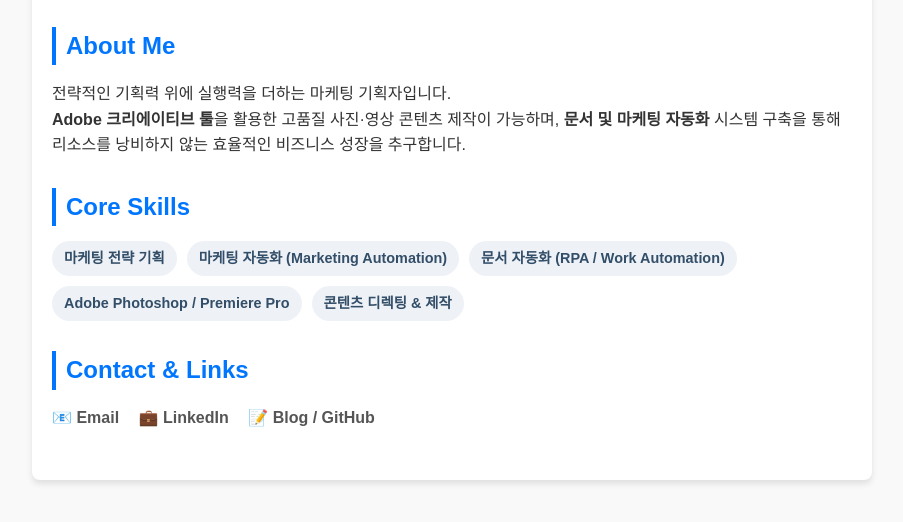
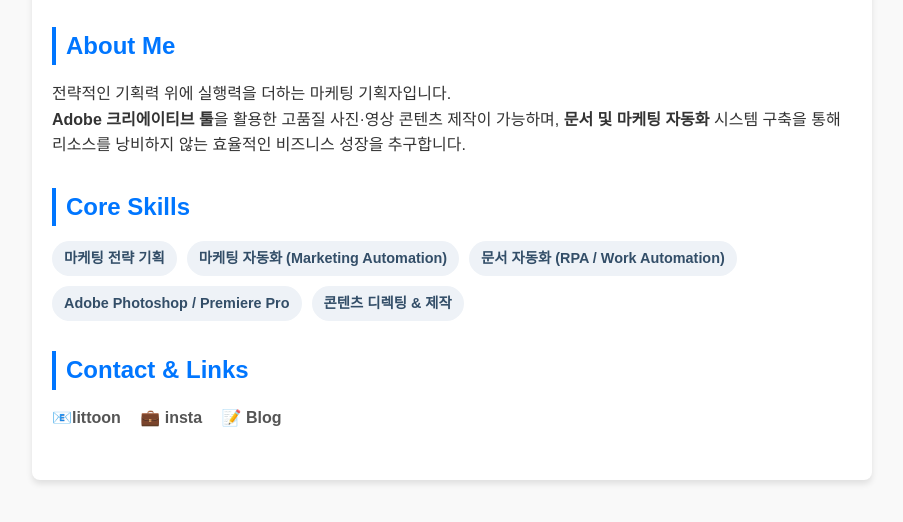
Before and after one commit to a01090329429-max/shinyonghwa-, a plain HTML site: page index.html in a window 1280 px wide. Shown: the part 220-742 px from the top of the page, without its empty margins (188-1091 px from the left). Drawn offline with Linux system fonts and the light colour scheme.

Commit message:
Update index.html

```diff
--- a/index.html
+++ b/index.html
@@ -145,9 +145,9 @@
         <div class="section">
             <h2>Contact & Links</h2>
             <div class="links">
-                <a href="mailto:[본인 이메일]" target="_blank">📧 Email</a>
-                <a href="[링크드인 주소]" target="_blank">💼 LinkedIn</a>
-                <a href="[깃허브 또는 블로그 주소]" target="_blank">📝 Blog / GitHub</a>
+                <a href="https://upload.littoon.com/" target="_blank">📧littoon</a>
+                <a href="https://www.instagram.com/reformation_of_life/" target="_blank">💼 insta</a>
+                <a href="https://blog.naver.com/nok-hyang" target="_blank">📝 Blog </a>
             </div>
         </div>
     </div>
```
